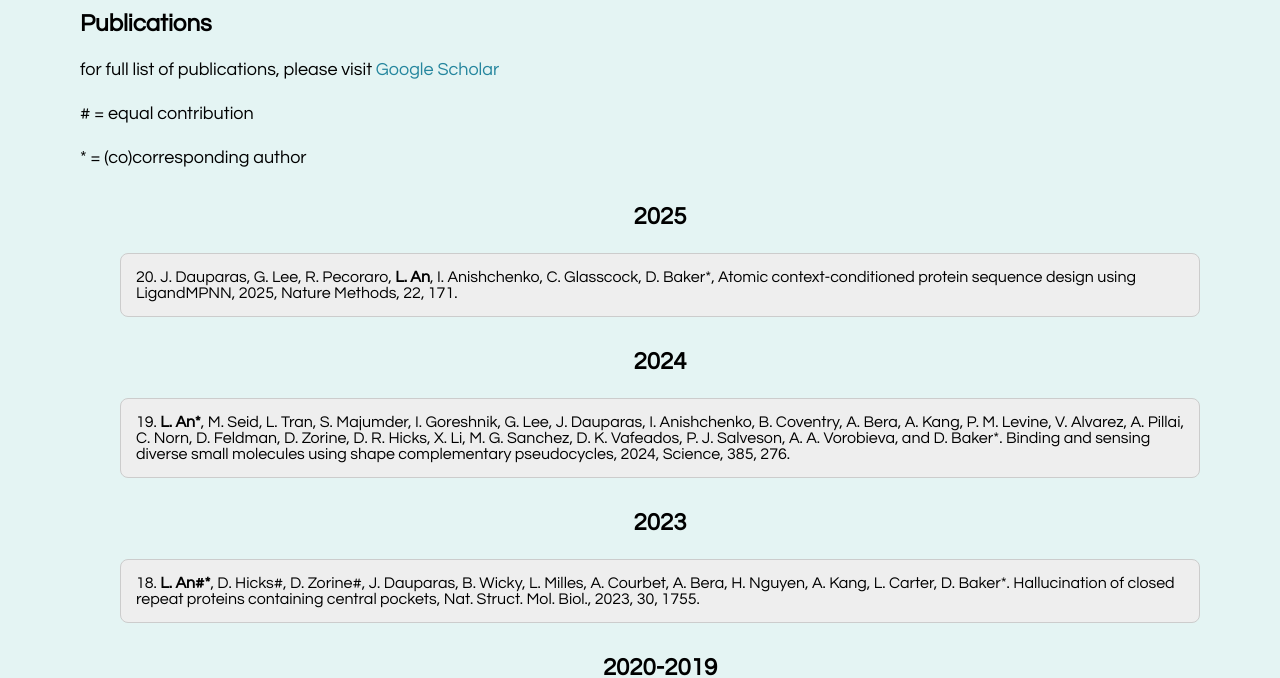
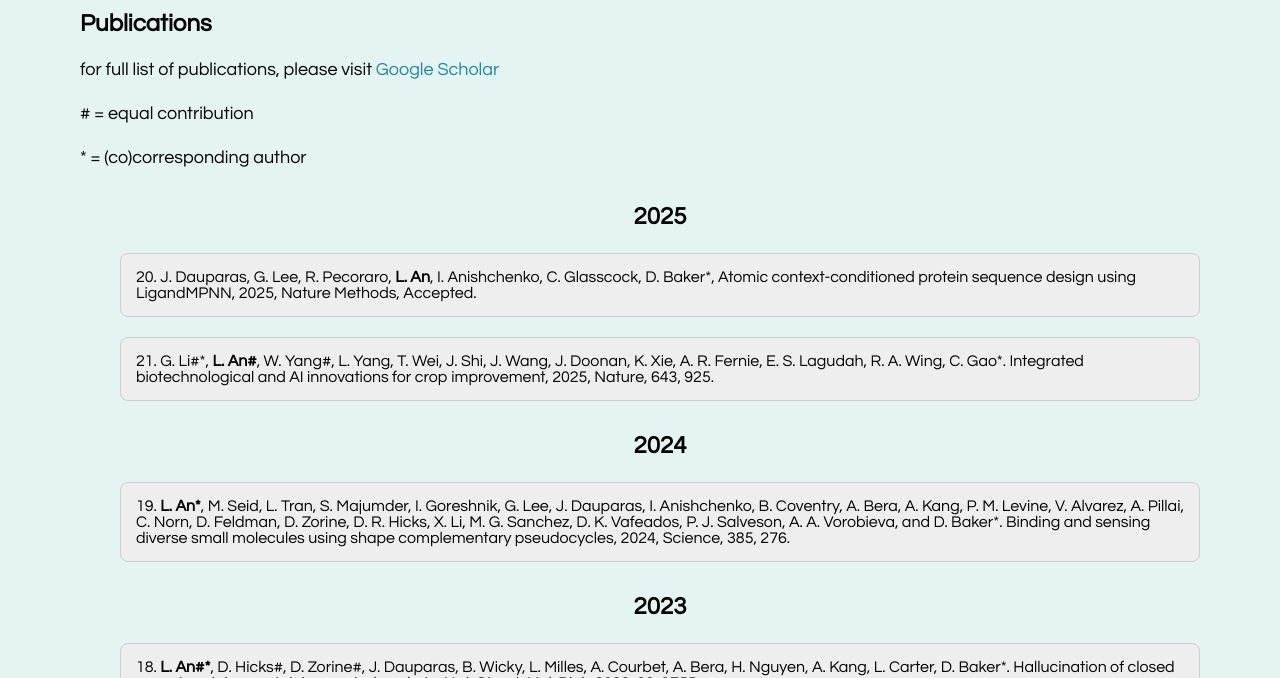
Before and after one commit to LAnAlchemist/LAnAlchemist.github.io, a website: page publications.html in a window 1280 px wide. Shown: the part 422-1100 px from the top of the page. Drawn offline with nearby package versions, Linux system fonts and the light colour scheme; a web font is replaced by a local one.

Commit message:
update paper

```diff
--- a/publications.html
+++ b/publications.html
@@ -48,11 +48,21 @@
                     <h3 class="year-title" id="2025">2025</h3>
                     <div class="publication">
                         <input type="checkbox" id="pub20">
-                        <label for="pub20">20. J. Dauparas, G. Lee, R. Pecoraro, <strong>L. An</strong>, I. Anishchenko, C. Glasscock, D. Baker*, Atomic context-conditioned protein sequence design using LigandMPNN, 2025, Nature Methods, 22, 171.</label>
+                        <label for="pub20">20. J. Dauparas, G. Lee, R. Pecoraro, <strong>L. An</strong>, I. Anishchenko, C. Glasscock, D. Baker*, Atomic context-conditioned protein sequence design using LigandMPNN, 2025, Nature Methods, Accepted.</label>
                         <div class="content">
                             <p>Development of a neural network for ligand-aware protein sequence design.</p>
                             <ul>
-                                <li><a href="https://www.nature.com/articles/s41592-025-02626-1" target="_blank">on Nature</a></li>
+                                <li><a href="https://www.google.com/url?q=https://doi.org/10.1101/2023.12.22.573103&sa=D&source=docs&ust=1726877280394471&usg=AOvVaw210cfeqYuus7oHUeuUChEW" target="_blank">Preprint</a></li>
+                            </ul>
+                        </div>
+                    </div>
+                    <div class="publication">
+                        <input type="checkbox" id="pub21">
+                        <label for="pub21">21. G. Li#*, <strong>L. An#</strong>, W. Yang#, L. Yang, T. Wei, J. Shi, J. Wang, J. Doonan, K. Xie, A. R. Fernie, E. S. Lagudah, R. A. Wing, C. Gao*. Integrated biotechnological and AI innovations for crop improvement, 2025, Nature, 643, 925.</label>
+                        <div class="content">
+                            <p>Comprehensive review of integrated biotechnological and AI approaches for crop improvement.</p>
+                            <ul>
+                                <li><a href="https://www.nature.com/articles/s41586-025-09122-8" target="_blank">on Nature</a></li>
                             </ul>
                         </div>
                     </div>
```
Also changed, not shown: index.html (+11 -11 lines).
